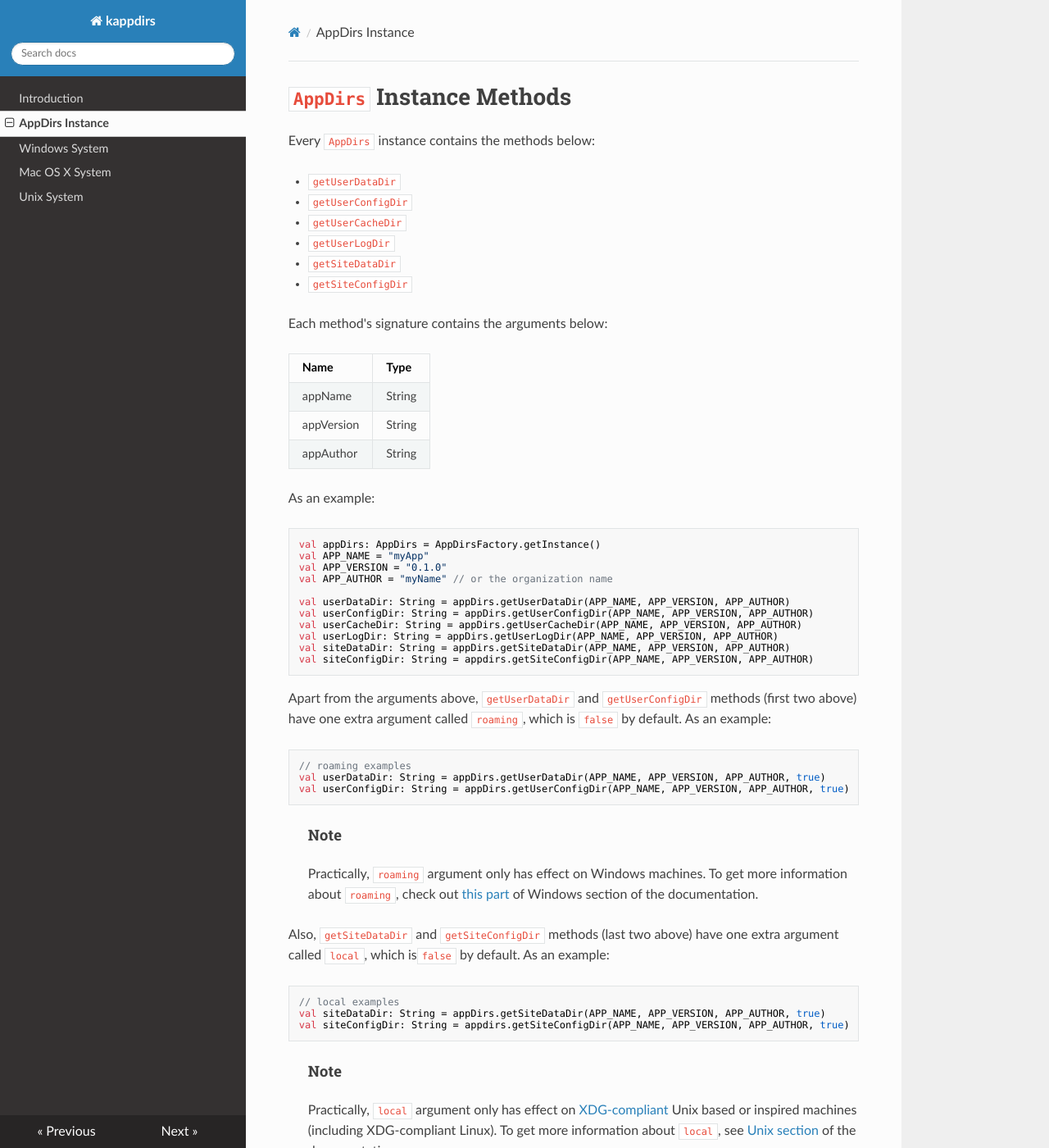
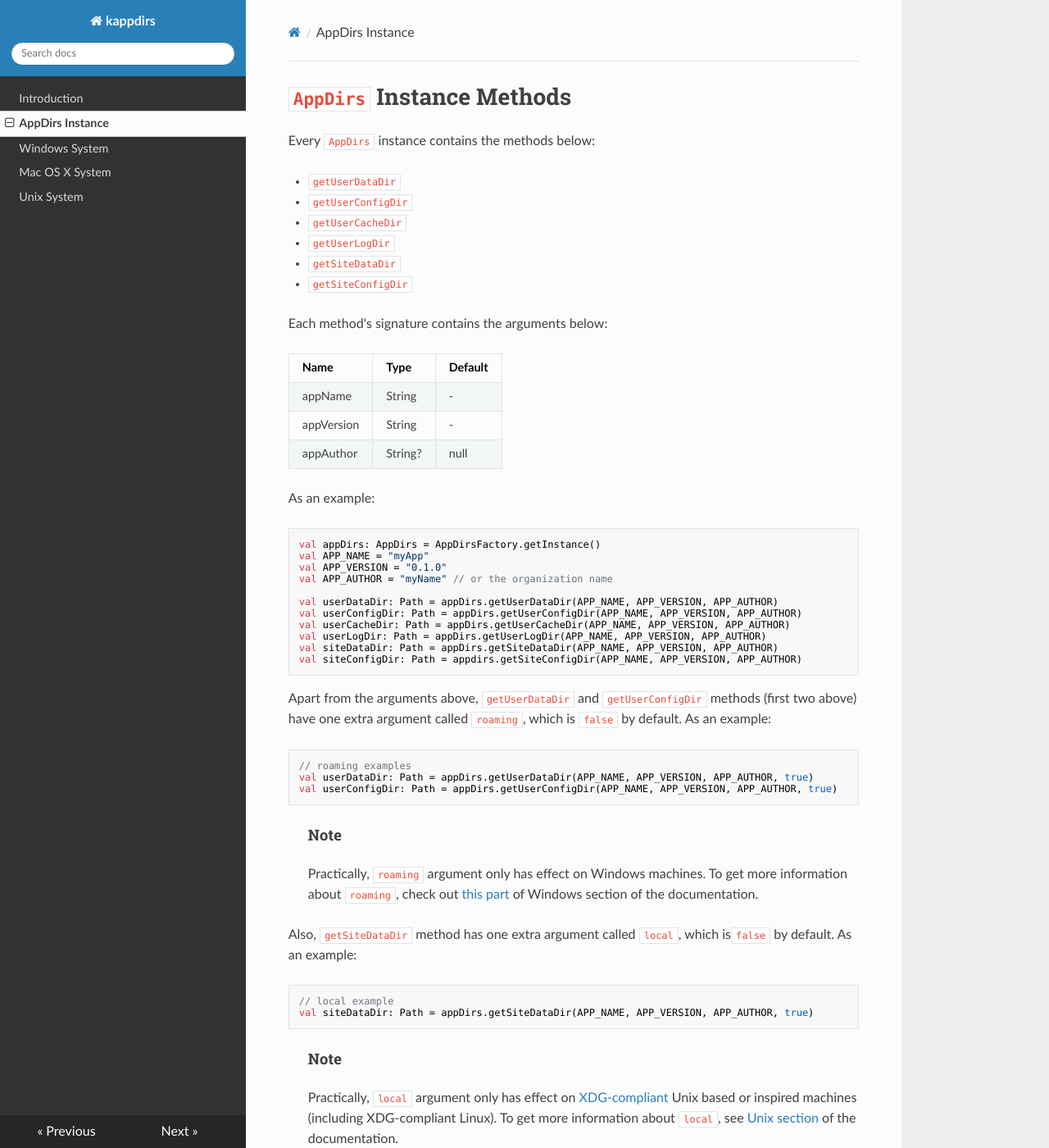
Before and after one commit to erayerdin/kappdirs, an MkDocs documentation site: the page built from docs/appdirs.md, in a window 1280 px wide and 1400 px high. Shown: the whole window at 82% size. Built offline with MkDocs 1.6.1, drawn with Linux system fonts in a browser that asks for light colours; nearby versions of some CDN libraries.

````diff
--- a/docs/appdirs.md
+++ b/docs/appdirs.md
@@ -11,11 +11,11 @@ Every `AppDirs` instance contains the methods below:
 
 Each method's signature contains the arguments below:
 
-| Name | Type |
-|------|------|
-| appName | String |
-| appVersion | String |
-| appAuthor | String |
+| Name | Type | Default |
+|------|------|---------|
+| appName | String | - |
+| appVersion | String | - |
+| appAuthor | String? | null |
 
 As an example:
 
@@ -25,12 +25,12 @@ val APP_NAME = "myApp"
 val APP_VERSION = "0.1.0"
 val APP_AUTHOR = "myName" // or the organization name
 
-val userDataDir: String = appDirs.getUserDataDir(APP_NAME, APP_VERSION, APP_AUTHOR)
-val userConfigDir: String = appDirs.getUserConfigDir(APP_NAME, APP_VERSION, APP_AUTHOR)
-val userCacheDir: String = appDirs.getUserCacheDir(APP_NAME, APP_VERSION, APP_AUTHOR)
-val userLogDir: String = appDirs.getUserLogDir(APP_NAME, APP_VERSION, APP_AUTHOR)
-val siteDataDir: String = appDirs.getSiteDataDir(APP_NAME, APP_VERSION, APP_AUTHOR)
-val siteConfigDir: String = appdirs.getSiteConfigDir(APP_NAME, APP_VERSION, APP_AUTHOR)
+val userDataDir: Path = appDirs.getUserDataDir(APP_NAME, APP_VERSION, APP_AUTHOR)
+val userConfigDir: Path = appDirs.getUserConfigDir(APP_NAME, APP_VERSION, APP_AUTHOR)
+val userCacheDir: Path = appDirs.getUserCacheDir(APP_NAME, APP_VERSION, APP_AUTHOR)
+val userLogDir: Path = appDirs.getUserLogDir(APP_NAME, APP_VERSION, APP_AUTHOR)
+val siteDataDir: Path = appDirs.getSiteDataDir(APP_NAME, APP_VERSION, APP_AUTHOR)
+val siteConfigDir: Path = appdirs.getSiteConfigDir(APP_NAME, APP_VERSION, APP_AUTHOR)
 ```
 
 Apart from the arguments above, `getUserDataDir` and `getUserConfigDir` methods
@@ -39,8 +39,8 @@ default. As an example:
 
 ```kotlin
 // roaming examples
-val userDataDir: String = appDirs.getUserDataDir(APP_NAME, APP_VERSION, APP_AUTHOR, true)
-val userConfigDir: String = appDirs.getUserConfigDir(APP_NAME, APP_VERSION, APP_AUTHOR, true)
+val userDataDir: Path = appDirs.getUserDataDir(APP_NAME, APP_VERSION, APP_AUTHOR, true)
+val userConfigDir: Path = appDirs.getUserConfigDir(APP_NAME, APP_VERSION, APP_AUTHOR, true)
 ```
 
  > <h4>Note</h4>
@@ -49,13 +49,12 @@ val userConfigDir: String = appDirs.getUserConfigDir(APP_NAME, APP_VERSION, APP_
  > To get more information about `roaming`, check out [this part](windows-system.md#what-is-roaming)
  > of Windows section of the documentation.
 
-Also, `getSiteDataDir` and `getSiteConfigDir` methods (last two above) have
-one extra argument called `local`, which is`false` by default. As an example:
+Also, `getSiteDataDir` method has one extra argument called `local`, which
+is`false` by default. As an example:
 
 ```kotlin
-// local examples
-val siteDataDir: String = appDirs.getSiteDataDir(APP_NAME, APP_VERSION, APP_AUTHOR, true)
-val siteConfigDir: String = appdirs.getSiteConfigDir(APP_NAME, APP_VERSION, APP_AUTHOR, true)
+// local example
+val siteDataDir: Path = appDirs.getSiteDataDir(APP_NAME, APP_VERSION, APP_AUTHOR, true)
 ```
 
  > <h4>Note</h4>
````
Also changed, not shown: CHANGELOG.md (+2 -0 lines), README.md (+1 -1 lines), docs/osx-system.md (+6 -7 lines), docs/unix-system.md (+7 -8 lines), docs/windows-system.md (+26 -8 lines).
